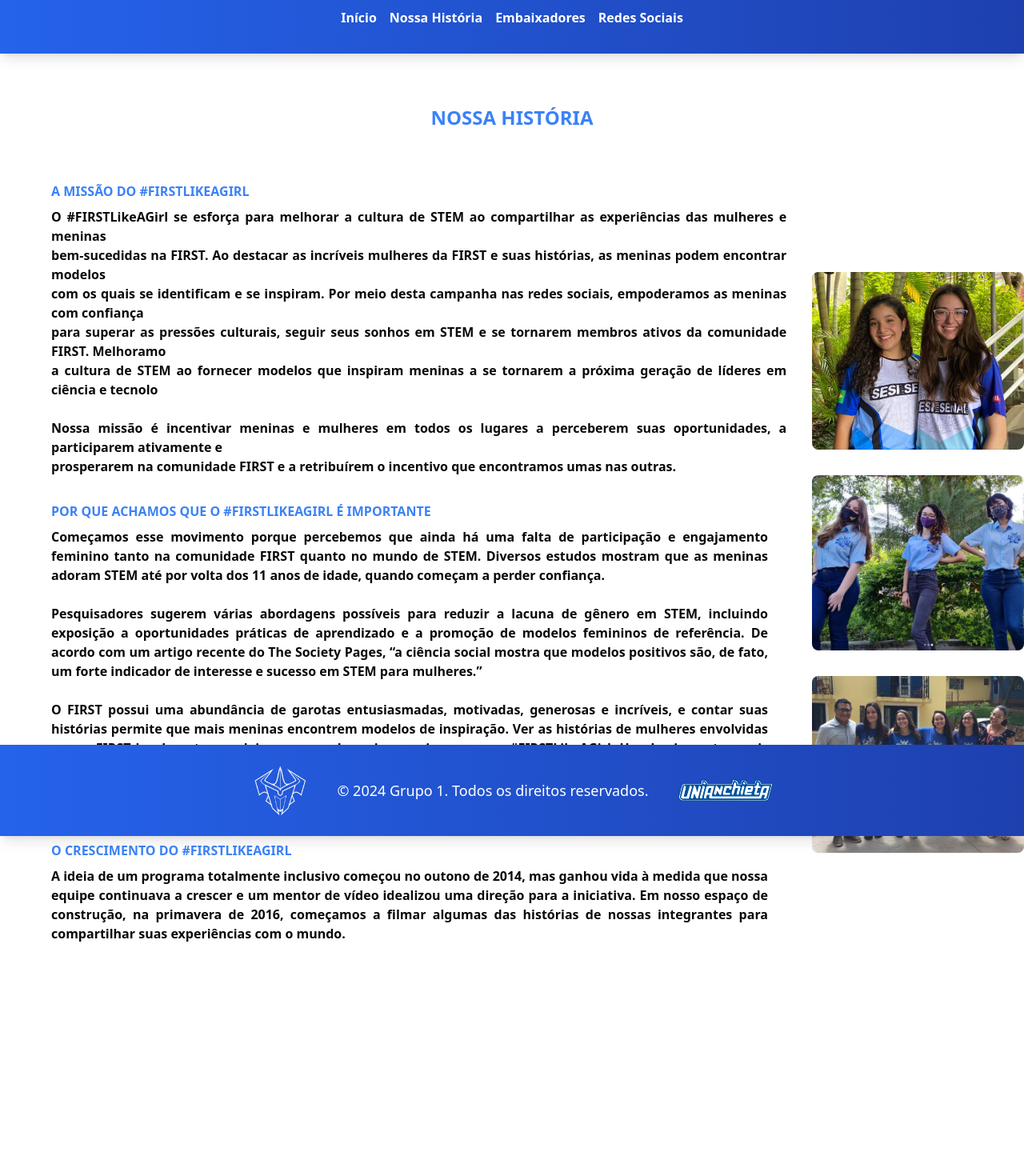
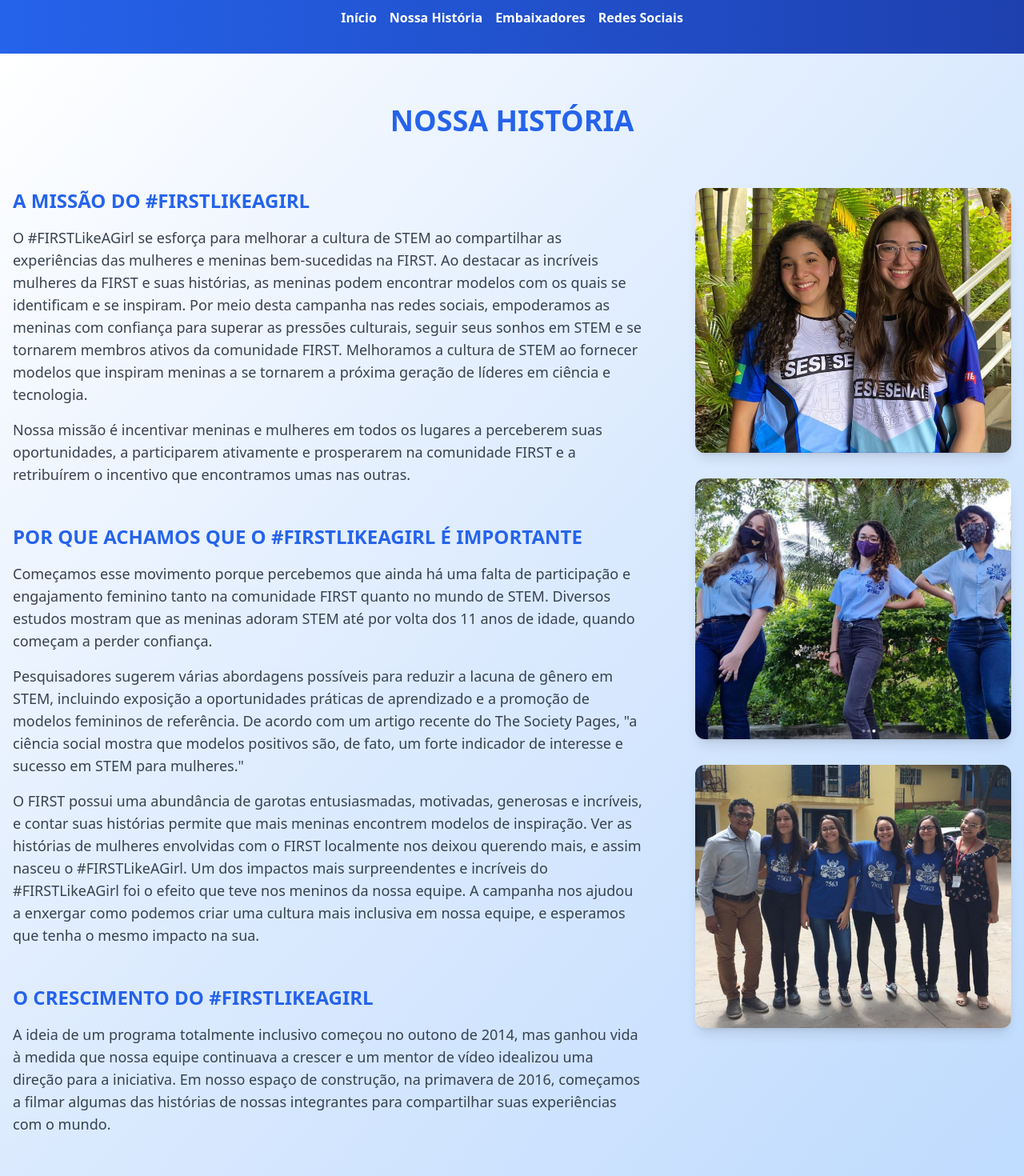
Before and after one commit to felipedestroo/first-anchieta, a Next.js app: page /nossa-historia in a window 1280 px wide. Shown: the part 80-1550 px from the top of the page at 80% size. Before the commit the page ends 1259 px from the top, so only its background shows below. Built offline with nearby package versions, Linux system fonts and the light colour scheme.

Commit message:
feat: redesign Nossa História page with new layout, sections, and images

```diff
--- a/src/app/nossa-historia/page.tsx
+++ b/src/app/nossa-historia/page.tsx
@@ -1,9 +1,112 @@
-import Ourstory from "@/components/ourstory";
+import Image from "next/image";
 
 export default function OurStory() {
   return (
-    <div className="h-screen">
-      <Ourstory />
+    <div className="min-h-screen bg-gradient-to-br from-white via-blue-100 to-blue-200 px-4 py-16">
+      <div className="container mx-auto max-w-7xl">
+        <h1 className="mb-16 text-center text-3xl font-bold uppercase text-blue-600 md:text-4xl">
+          Nossa História
+        </h1>
+
+        <div className="flex flex-col gap-12 lg:flex-row lg:gap-16">
+          <div className="flex flex-col gap-12 lg:w-2/3">
+            <section>
+              <h2 className="mb-4 text-2xl font-bold uppercase text-blue-600">
+                A Missão do #FIRSTLikeAGirl
+              </h2>
+              <p className="text-lg font-medium text-gray-700">
+                O #FIRSTLikeAGirl se esforça para melhorar a cultura de STEM ao
+                compartilhar as experiências das mulheres e meninas
+                bem-sucedidas na FIRST. Ao destacar as incríveis mulheres da
+                FIRST e suas histórias, as meninas podem encontrar modelos com
+                os quais se identificam e se inspiram. Por meio desta campanha
+                nas redes sociais, empoderamos as meninas com confiança para
+                superar as pressões culturais, seguir seus sonhos em STEM e se
+                tornarem membros ativos da comunidade FIRST. Melhoramos a
+                cultura de STEM ao fornecer modelos que inspiram meninas a se
+                tornarem a próxima geração de líderes em ciência e tecnologia.
+              </p>
+              <p className="mt-4 text-lg font-medium text-gray-700">
+                Nossa missão é incentivar meninas e mulheres em todos os lugares
+                a perceberem suas oportunidades, a participarem ativamente e
+                prosperarem na comunidade FIRST e a retribuírem o incentivo que
+                encontramos umas nas outras.
+              </p>
+            </section>
+
+            <section>
+              <h2 className="mb-4 text-2xl font-bold uppercase text-blue-600">
+                Por que achamos que o #FIRSTLikeAGirl é importante
+              </h2>
+              <p className="text-lg font-medium text-gray-700">
+                Começamos esse movimento porque percebemos que ainda há uma
+                falta de participação e engajamento feminino tanto na comunidade
+                FIRST quanto no mundo de STEM. Diversos estudos mostram que as
+                meninas adoram STEM até por volta dos 11 anos de idade, quando
+                começam a perder confiança.
+              </p>
+              <p className="mt-4 text-lg font-medium text-gray-700">
+                Pesquisadores sugerem várias abordagens possíveis para reduzir a
+                lacuna de gênero em STEM, incluindo exposição a oportunidades
+                práticas de aprendizado e a promoção de modelos femininos de
+                referência. De acordo com um artigo recente do The Society
+                Pages, &quot;a ciência social mostra que modelos positivos são,
+                de fato, um forte indicador de interesse e sucesso em STEM para
+                mulheres.&quot;
+              </p>
+              <p className="mt-4 text-lg font-medium text-gray-700">
+                O FIRST possui uma abundância de garotas entusiasmadas,
+                motivadas, generosas e incríveis, e contar suas histórias
+                permite que mais meninas encontrem modelos de inspiração. Ver as
+                histórias de mulheres envolvidas com o FIRST localmente nos
+                deixou querendo mais, e assim nasceu o #FIRSTLikeAGirl. Um dos
+                impactos mais surpreendentes e incríveis do #FIRSTLikeAGirl foi
+                o efeito que teve nos meninos da nossa equipe. A campanha nos
+                ajudou a enxergar como podemos criar uma cultura mais inclusiva
+                em nossa equipe, e esperamos que tenha o mesmo impacto na sua.
+              </p>
+            </section>
+
+            <section>
+              <h2 className="mb-4 text-2xl font-bold uppercase text-blue-600">
+                O crescimento do #FIRSTLikeAGirl
+              </h2>
+              <p className="text-lg font-medium text-gray-700">
+                A ideia de um programa totalmente inclusivo começou no outono de
+                2014, mas ganhou vida à medida que nossa equipe continuava a
+                crescer e um mentor de vídeo idealizou uma direção para a
+                iniciativa. Em nosso espaço de construção, na primavera de 2016,
+                começamos a filmar algumas das histórias de nossas integrantes
+                para compartilhar suas experiências com o mundo.
+              </p>
+            </section>
+          </div>
+
+          <div className="flex flex-col gap-8 lg:w-1/3">
+            <Image
+              src="/photo5.png"
+              alt="Foto da gurizada"
+              width={400}
+              height={400}
+              className="rounded-xl shadow-lg transition-transform duration-300 hover:scale-105"
+            />
+            <Image
+              src="/photo6.png"
+              alt="Foto da gurizada"
+              width={400}
+              height={400}
+              className="rounded-xl shadow-lg transition-transform duration-300 hover:scale-105"
+            />
+            <Image
+              src="/photo7.png"
+              alt="Foto da gurizada"
+              width={400}
+              height={400}
+              className="rounded-xl shadow-lg transition-transform duration-300 hover:scale-105"
+            />
+          </div>
+        </div>
+      </div>
     </div>
   );
 }
```
